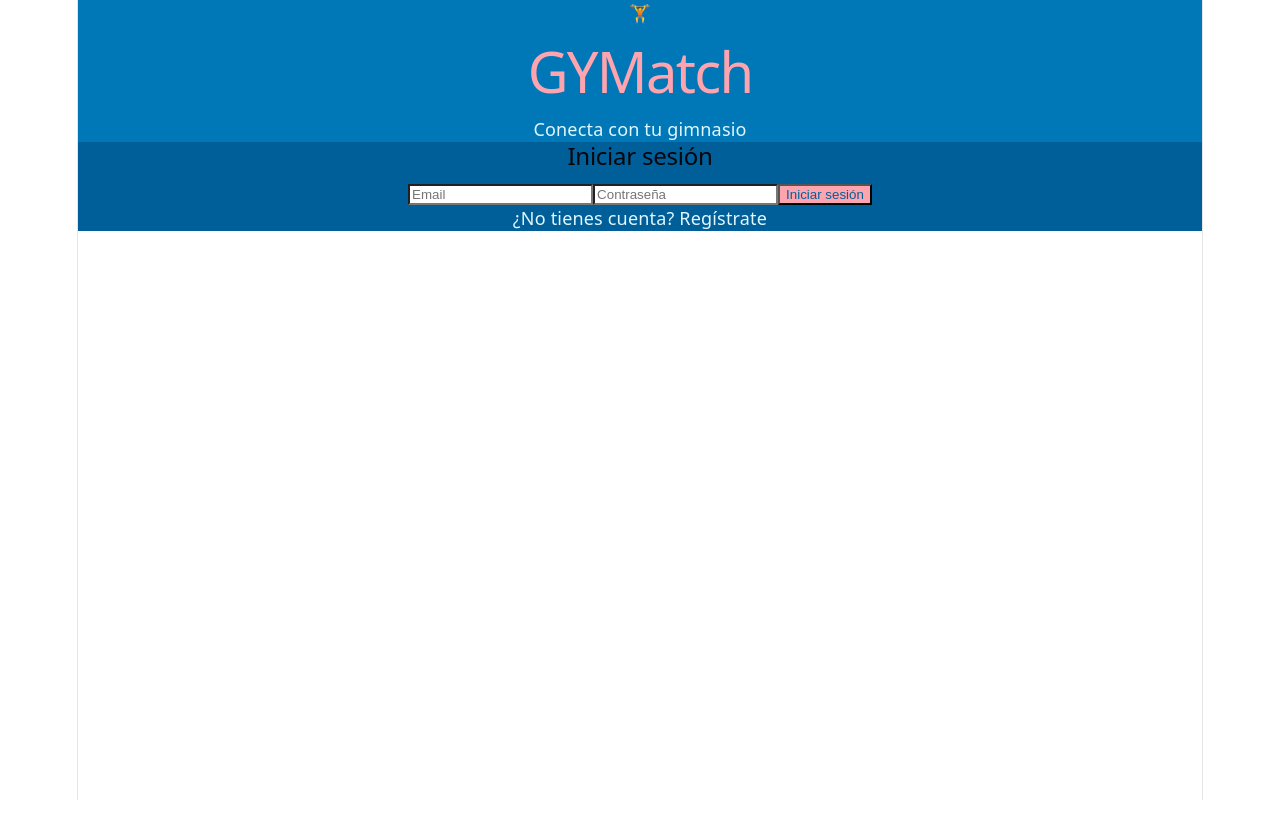
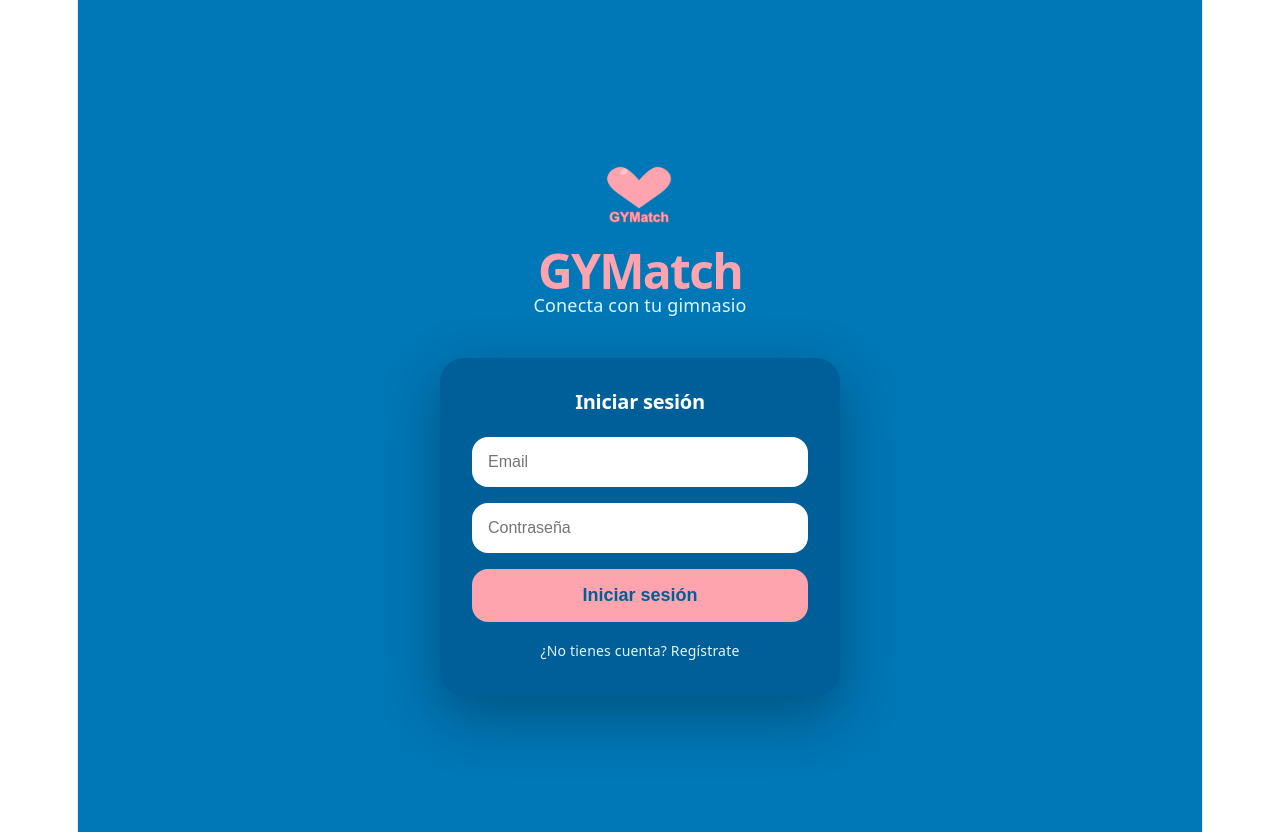
Before and after one commit to JR641/gymatch, a React (Vite) app: page / in a window 1280 px wide. Before the commit the page ends 800 px from the top, so only its background shows below. Built offline with nearby package versions, Linux system fonts and the light colour scheme; no server answers.

Commit message:
mejora diseño login con logo

```diff
--- a/src/pages/Login.jsx
+++ b/src/pages/Login.jsx
@@ -24,56 +24,88 @@ export default function Login() {
   }
 
   return (
-    <div className="min-h-screen flex items-center justify-center p-4" style={{backgroundColor: "#0077b6"}}>
-      <div className="w-full max-w-md">
+    <div style={{
+      minHeight: "100vh",
+      backgroundColor: "#0077b6",
+      display: "flex",
+      alignItems: "center",
+      justifyContent: "center",
+      padding: "16px"
+    }}>
+      <div style={{width: "100%", maxWidth: "400px"}}>
 
         {/* Logo */}
-        <div className="text-center mb-10">
-          <div className="text-6xl mb-4">🏋️</div>
-          <h1 className="text-5xl font-black" style={{color: "#fda4af"}}>GYMatch</h1>
-          <p className="mt-3 text-lg" style={{color: "#e0f7ff"}}>Conecta con tu gimnasio</p>
+        <div style={{textAlign: "center", marginBottom: "40px"}}>
+          <img src="/icon-512.png" alt="GYMatch" style={{width: "100px", height: "100px", margin: "0 auto 16px", borderRadius: "20px"}}/>
+          <h1 style={{fontSize: "48px", fontWeight: "900", color: "#fda4af", margin: "0"}}>GYMatch</h1>
+          <p style={{marginTop: "8px", fontSize: "18px", color: "#e0f7ff"}}>Conecta con tu gimnasio</p>
         </div>
 
         {/* Card */}
-        <div className="rounded-3xl p-8 shadow-2xl" style={{backgroundColor: "#005f99"}}>
-          <h2 className="font-bold text-xl mb-6 text-white">
+        <div style={{backgroundColor: "#005f99", borderRadius: "24px", padding: "32px", boxShadow: "0 20px 60px rgba(0,0,0,0.3)"}}>
+          <h2 style={{fontWeight: "bold", fontSize: "20px", marginBottom: "24px", color: "white"}}>
             {isRegister ? "Crear cuenta" : "Iniciar sesión"}
           </h2>
 
-          <div className="space-y-4">
+          <div style={{display: "flex", flexDirection: "column", gap: "16px"}}>
             <input
               type="email"
               placeholder="Email"
               value={email}
               onChange={(e) => setEmail(e.target.value)}
-              className="w-full text-gray-800 rounded-2xl p-4 outline-none placeholder-gray-400"
-              style={{backgroundColor: "white"}}
+              style={{
+                width: "100%",
+                backgroundColor: "white",
+                color: "#1f2937",
+                borderRadius: "16px",
+                padding: "16px",
+                border: "none",
+                outline: "none",
+                fontSize: "16px",
+                boxSizing: "border-box"
+              }}
             />
             <input
               type="password"
               placeholder="Contraseña"
               value={password}
               onChange={(e) => setPassword(e.target.value)}
-              className="w-full text-gray-800 rounded-2xl p-4 outline-none placeholder-gray-400"
-              style={{backgroundColor: "white"}}
+              style={{
+                width: "100%",
+                backgroundColor: "white",
+                color: "#1f2937",
+                borderRadius: "16px",
+                padding: "16px",
+                border: "none",
+                outline: "none",
+                fontSize: "16px",
+                boxSizing: "border-box"
+              }}
             />
 
-
-            {error && <p className="text-red-300 text-sm">{error}</p>}
-            {success && <p className="text-green-300 text-sm">{success}</p>}
+            {error && <p style={{color: "#fca5a5", fontSize: "14px", margin: "0"}}>{error}</p>}
+            {success && <p style={{color: "#86efac", fontSize: "14px", margin: "0"}}>{success}</p>}
 
             <button
               onClick={handleSubmit}
-              className="w-full font-bold py-4 rounded-2xl transition text-lg"
-              style={{backgroundColor: "#fda4af", color: "#005f99"}}
+              style={{
+                width: "100%",
+                backgroundColor: "#fda4af",
+                color: "#005f99",
+                fontWeight: "bold",
+                padding: "16px",
+                borderRadius: "16px",
+                border: "none",
+                fontSize: "18px",
+                cursor: "pointer"
+              }}
             >
               {isRegister ? "Crear cuenta" : "Iniciar sesión"}
             </button>
 
             <p
               onClick={() => { setIsRegister(!isRegister); setError(""); setSuccess("") }}
-              className="text-center cursor-pointer transition text-sm"
-              style={{color: "#e0f7ff"}}
+              style={{textAlign: "center", cursor: "pointer", fontSize: "14px", color: "#e0f7ff", margin: "0"}}
             >
               {isRegister ? "¿Ya tienes cuenta? Inicia sesión" : "¿No tienes cuenta? Regístrate"}
             </p>
```
